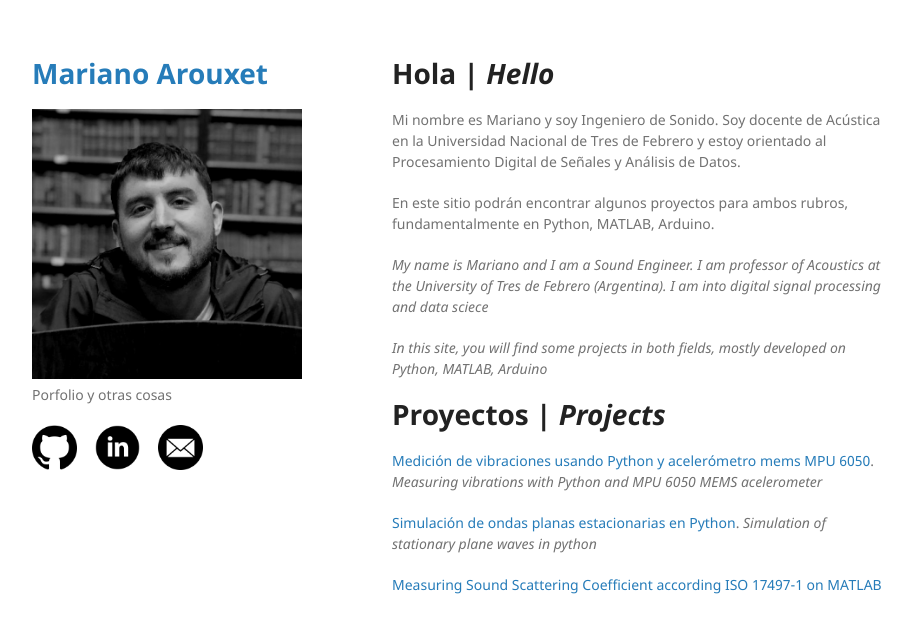
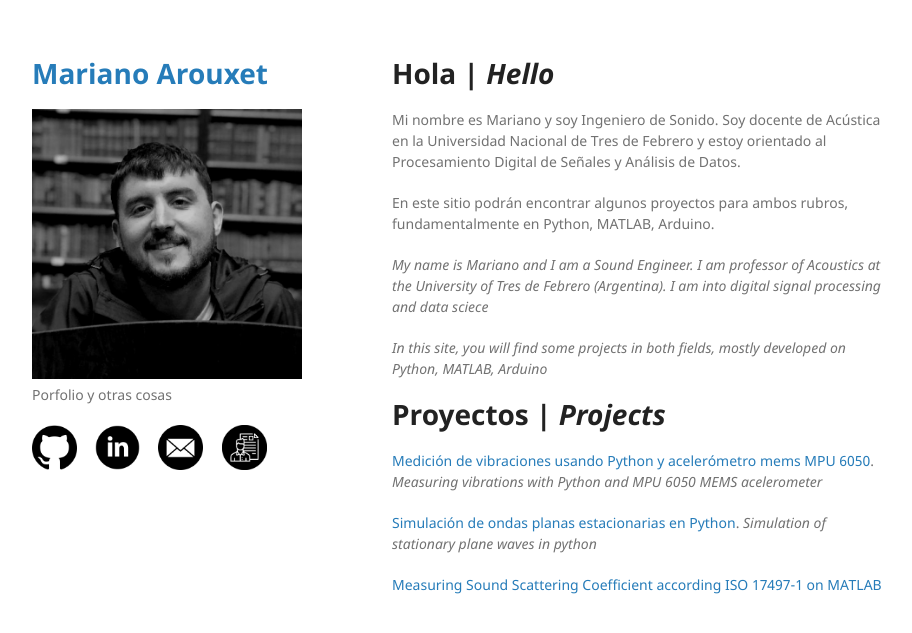
Before and after one commit to Marouxet/marouxet.github.io, a Jekyll site: the page built from index.md, in a window 1280 px wide. Shown: the top 633 px of the page, without its empty margins (178-1090 px from the left). Built offline with Jekyll 4.4.1, drawn with Linux system fonts in a browser that asks for light colours; our own code applies the rules of GitHub Pages for plain Markdown files.

Commit message:
subir CV en PDF

```diff
--- a/_layouts/default.html
+++ b/_layouts/default.html
@@ -34,6 +34,8 @@
         <a href="https://www.linkedin.com/in/marianoarouxet/"><img src="assets/img/icon_in.png" width="45" height="45" alt="Linkedin"></a>
         &nbsp &nbsp
         <a href="mailto:marianoarouxet@gmail.com"><img src="assets/img/icon_mail.png" width="45" height="45" alt="Enviar Correo"></a>
+        &nbsp &nbsp
+        <a href="assets/pdf/CV2021.pdf"><img src="assets/img/curriculum.png" width="45" height="45" alt="Descargar CV"></a>
 
         </p>
         {% endif %}
```
Also changed, not shown: assets/img/944059-200.png (added), assets/img/curriculum.png (added), assets/img/icon_cv.png (added), 1 other file.
